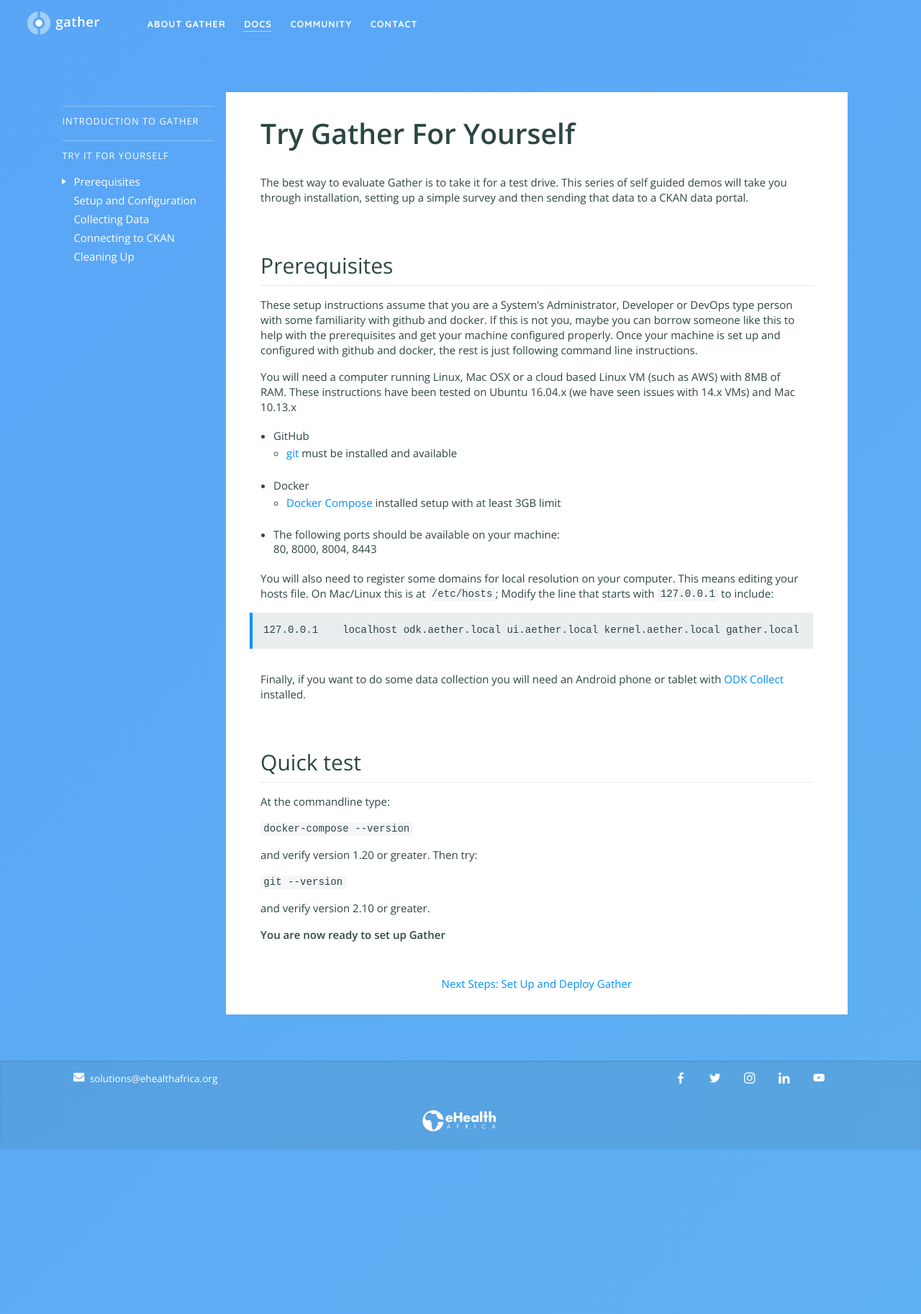
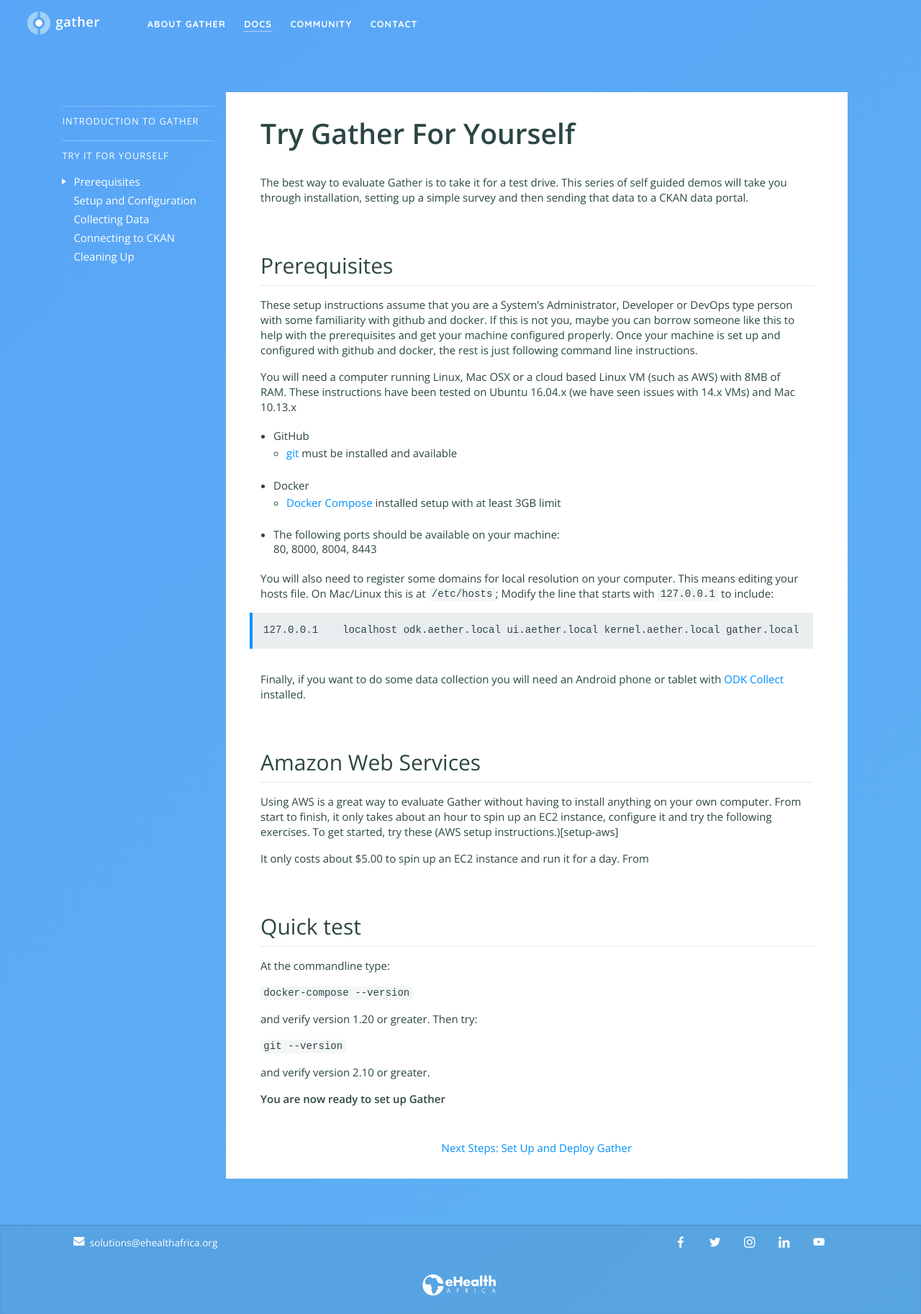
Before and after one commit to nixilla/gather, a Jekyll site: the page built from documentation/try/index.md, in a window 1280 px wide. Shown: the whole page at 72% size. Built offline with Jekyll 4.4.1, drawn with Linux system fonts in a browser that asks for light colours.

Commit message:
Update index.md

```diff
--- a/documentation/try/index.md
+++ b/documentation/try/index.md
@@ -28,6 +28,11 @@
 
 Finally, if you want to do some data collection you will need an Android phone or tablet with [ODK Collect](https://play.google.com/store/apps/details?id=org.odk.collect.android&hl=en_US) installed.
 
+## Amazon Web Services
+Using AWS is a great way to evaluate Gather without having to install anything on your own computer.  From start to finish, it only takes about an hour to spin up an EC2 instance, configure it and try the following exercises.  To get started, try these (AWS setup instructions.)[setup-aws]
+
+It only costs about $5.00 to spin up an EC2 instance and run it for a day.  From
+
 ## Quick test
 
 At the commandline type:
```
